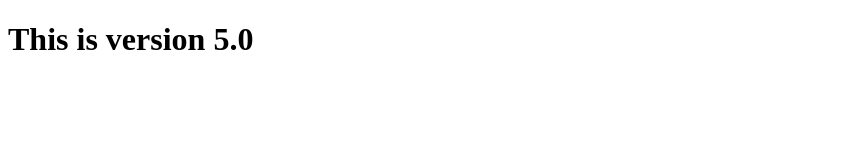
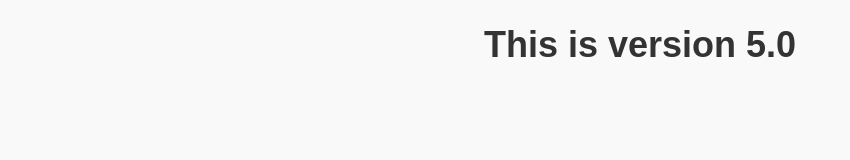
Before and after one commit to ShashikantMane9/webStuff, a plain HTML site: page index.html in a window 1280 px wide. Shown: the whole page, without its empty margins (0-850 px from the left). Drawn offline with Linux system fonts and the light colour scheme.

Commit message:
feat: Add global styles to index.html and create style.css
The index.html file was modified to include a link to the newly created style.css file. The style.css file contains global styles for the webpage, including font-family, background-color, and header styles.

```diff
--- a/index.html
+++ b/index.html
@@ -2,6 +2,7 @@
 <html lang="en">
 <head>
     <meta charset="UTF-8">
+    <link rel="stylesheet" href="style.css">
     <meta name="viewport" content="width=device-width, initial-scale=1.0">
     <title></title>
 </head>
--- /dev/null
+++ b/style.css
@@ -0,0 +1,16 @@
+/* style.css */
+
+/* Global styles */
+body {
+    font-family: Arial, sans-serif;
+    background-color: #f9f9f9;
+  }
+
+  /* h1 header styles */
+  h1 {
+    color: #333;
+    font-size: 36px;
+    font-weight: bold;
+    text-align: center;
+    margin-bottom: 20px;
+  }
```
